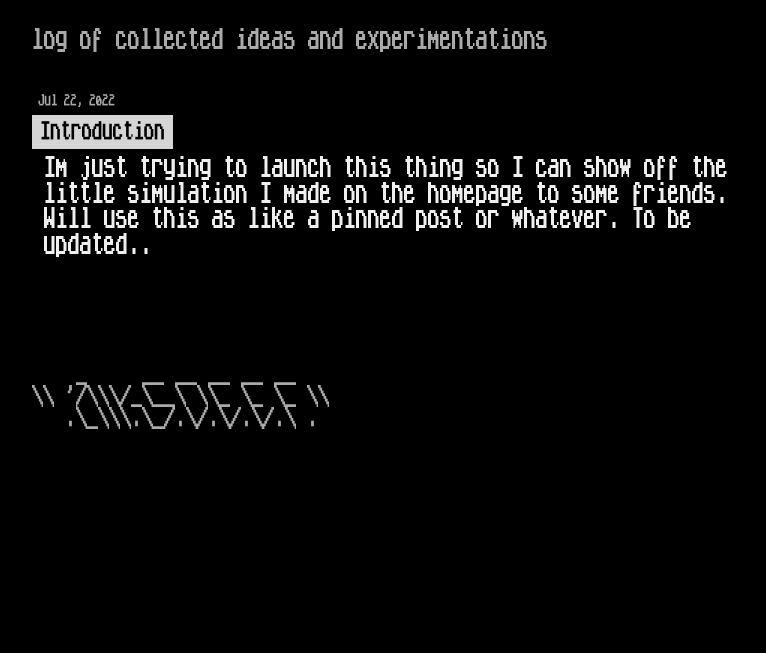
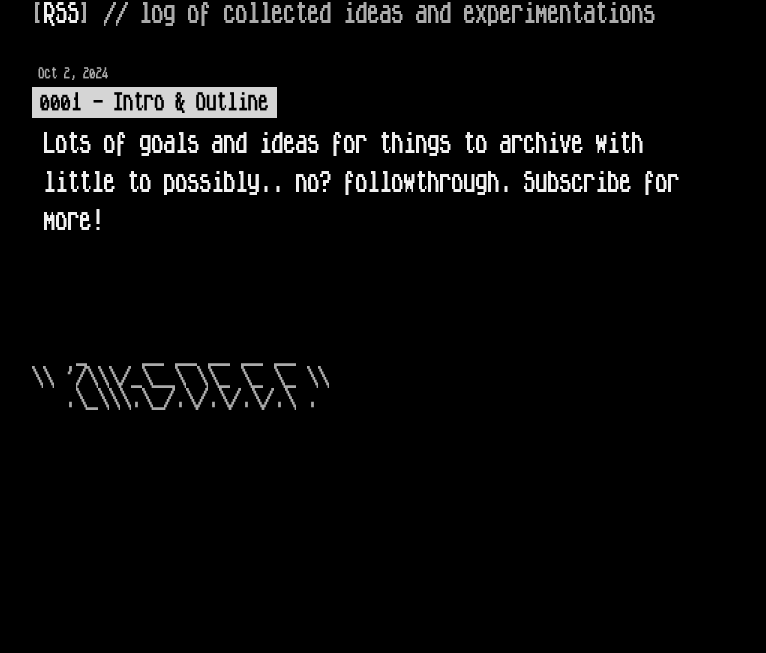
Before and after one commit to forrestbaer/forrestbaer.github.io, an Astro site: page /blog in a window 1280 px wide. Shown: the part 147-800 px from the top of the page, without its empty margins (0-766 px from the left). Built offline with nearby package versions, Linux system fonts and the light colour scheme; Astro itself is replaced by a stand-in of ours.

Commit message:
content + styling updates

```diff
--- a/src/content/blog/intro.mdx
+++ b/src/content/blog/intro.mdx
@@ -1,12 +1,12 @@
 ---
-title: 'Introduction'
-description: 'Im just trying to launch this thing so I can show off the little simulation I made on the homepage to some friends. Will use this as like a pinned post or whatever. To be updated..'
-pubDate: 'Jul 22 2022'
+title: '0001 - Intro & Outline'
+description: 'Lots of goals and ideas for things to archive with little to possibly.. no? followthrough. Subscribe for more!'
+pubDate: 'Oct 2 2024'
 ---
 
-[ under construction lol ]
+... to be updated
 
-Made on a Ciat-Lonbarde Plumbutter 2 while it was here, just passing through unfortunately. Lots of DIY opportunities with Ciat-Lonbarde. He's got some really genius ideas in those instruments. Anyway use headphones if you got'em, dig those ultrasound filters!
+In the meantime, here is one of many rhythmical sounds made on a Ciat-Lonbarde Plumbutter 2 while it was here...it was just passing through unfortunately. Lots of DIY opportunities with Ciat-Lonbarde. He's got some really genius ideas in those instruments. Anyway use headphones if you got'em, dig those ultrasound filters!
 
 import Audio from '@components/audio_player.astro';
 
--- a/src/layouts/blog_post.astro
+++ b/src/layouts/blog_post.astro
@@ -30,10 +30,10 @@ const { title, description, pubDate, updatedDate } = Astro.props;
 			}
 			.title h1 {
         font-size: 1.8rem;
-        margin: 0;
 			}
 			.date {
 				color: var(--gray);
+        margin: 0 0 2rem 0;
 			}
 			.last-updated-on {
 				font-style: italic;
--- a/src/pages/blog/index.astro
+++ b/src/pages/blog/index.astro
@@ -12,7 +12,7 @@ const posts = (await getCollection('blog')).sort(
   title="me treasures"
 	description="hey it the weblog of forrest baer"
 >
-  <p>log of collected ideas and experimentations</p>
+  <p>[<a href="/rss.xml">RSS</a>] // log of collected ideas and experimentations</p>
 <ul>
   {
     posts.map((post: any) => (
@@ -26,6 +26,7 @@ const posts = (await getCollection('blog')).sort(
     ))
   }
 </ul>
+<a rel="me" href="https://social.toplap.org/@forrest" style="display:none">Mastodon</a>
 </Layout>
 
 <style>
@@ -53,7 +54,7 @@ ul {
 }
 .post p {
   margin: 0;
-  line-height: 1.6rem;
+  line-height: 1.6em;
   padding: 0.4rem 0 0 1ch;
 }
 .post .date {
--- a/src/styles/global.css
+++ b/src/styles/global.css
@@ -34,6 +34,12 @@
     font-style: normal;
     font-display: swap;
 }
+*, *::before, *::after {
+  box-sizing: border-box;
+}
+* {
+  margin: 0;
+}
 body {
 	font-family: 'MicroKnight', sans-serif;
   background: var(--black);
@@ -43,14 +49,14 @@ body {
 	word-wrap: break-word;
 	overflow-wrap: break-word;
 	color: var(--gray);
-	line-height: 1.6;
+	line-height: 1.5;
   font-size: 24px;
 }
 main {
 	width: 720px;
-	max-width: calc(100% - 2em);
+	max-width: calc(100% - 2rem);
 	margin: auto;
-	padding: 3em 1em;
+	padding: 3rem 1rem;
 }
 h1,
 h2,
```
